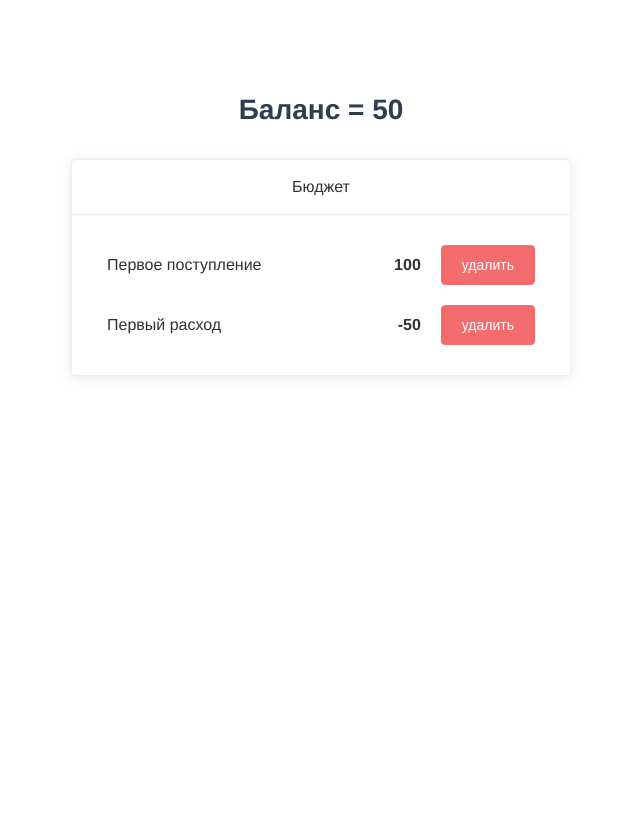
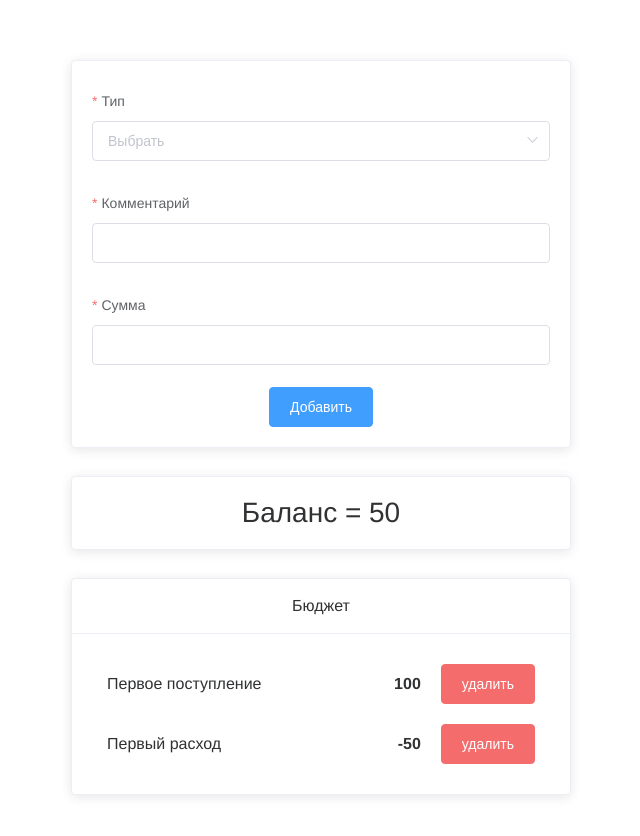
Before and after one commit to agdobrynin/udemy-budget, a Vue app: page / in a window 1280 px wide. Shown: the top 836 px of the page, without its empty margins (319-959 px from the left). Before the commit the page ends 800 px from the top, so only its background shows below. Built offline with nearby package versions, Linux system fonts and the light colour scheme.

Commit message:
Add BudgetFormItem.vue, refactoring Dto to Entity

```diff
--- a/src/App.vue
+++ b/src/App.vue
@@ -1,5 +1,6 @@
 <template>
   <div id="app">
+    <BudgetFormItem></BudgetFormItem>
     <TotalBalance :total="totalBalance"></TotalBalance>
     <BudgetList :list="list" @deleteItem="deleteItem"></BudgetList>
   </div>
@@ -8,15 +9,17 @@
 <script>
 import BudgetList from "@/components/BudgetList";
 import TotalBalance from "@/components/TotalBalance";
-import {BudgetItemIncome} from "@/Dto/BudgetItemIncome";
-import {BudgetItemOutcome} from "@/Dto/BudgetItemOutcome";
+import {BudgetItemIncome} from "@/Entity/BudgetItemIncome";
+import {BudgetItemOutcome} from "@/Entity/BudgetItemOutcome";
+import BudgetFormItem from "@/components/BudgetFormItem";
 
 export default {
   name: "App",
 
   components: {
     BudgetList,
-    TotalBalance
+    TotalBalance,
+    BudgetFormItem,
   },
 
   data: () => ({
@@ -54,6 +57,7 @@ export default {
   font-family: "Helvetica Neue", Helvetica, Arial, sans-serif;
   text-align: center;
   color: #2c3e50;
-  margin-top: 60px;
+  width: 500px;
+  margin: 60px auto;
 }
 </style>
--- a/src/Dto/BudgetItemIncome.js
+++ b/src/Entity/BudgetItemIncome.js
@@ -1,4 +1,4 @@
-import {BudgetItemAbstract} from "@/Dto/BudgetItemAbstract";
+import {BudgetItemAbstract} from "@/Entity/BudgetItemAbstract";
 
 export class BudgetItemIncome extends BudgetItemAbstract {
 
--- a/src/Dto/BudgetItemOutcome.js
+++ b/src/Entity/BudgetItemOutcome.js
@@ -1,4 +1,4 @@
-import {BudgetItemAbstract} from "@/Dto/BudgetItemAbstract";
+import {BudgetItemAbstract} from "@/Entity/BudgetItemAbstract";
 
 export class BudgetItemOutcome extends BudgetItemAbstract {
 
--- /dev/null
+++ b/src/components/BudgetFormItem.vue
@@ -0,0 +1,83 @@
+<template>
+  <ElCard>
+    <ElForm :model="formData" :rules="rules" ref="ruleForm">
+      <ElFormItem label="Тип" prop="type">
+        <ElSelect class="type-select" v-model="formData.type">
+          <ElOption v-for="(typeTitle, key) in typeOfBudget" :key="key" :label="typeTitle" :value="typeTitle"/>
+        </ElSelect>
+      </ElFormItem>
+      <ElFormItem label="Комментарий" prop="comment">
+        <ElInput v-model="formData.comment"></ElInput>
+      </ElFormItem>
+      <ElFormItem label="Сумма" prop="value">
+        <ElInput v-model.number="formData.value"></ElInput>
+      </ElFormItem>
+      <ElButton @click="onSave" type="primary">Добавить</ElButton>
+    </ElForm>
+  </ElCard>
+</template>
+
+<script>
+
+import {BudgetItemIncome} from "@/Entity/BudgetItemIncome";
+import {BudgetItemOutcome} from "@/Entity/BudgetItemOutcome";
+
+const checkSum = (rule, value, callback) => {
+  if (+value <= 0) {
+    callback(new Error("Число должно быть больше нуля"));
+  } else {
+    callback();
+  }
+};
+
+export default {
+  name: "BudgetFormItem",
+  data: () => ({
+
+    formData: {
+      type: undefined,
+      comment: undefined,
+      value: undefined,
+    },
+    /**
+     * Правила валидации полей добавления расхода и дохода.
+     */
+    rules: {
+      type: [
+        {required: true, message: "Укажите тип", trigger: "change"}
+      ],
+      comment: [
+        {required: true, message: "Отметьте комментарий"}
+      ],
+      value: [
+        {required: true, message: "Введите сумму"},
+        {type: "number", message: "Необходимо ввести число"},
+        {validator: checkSum},
+      ],
+    },
+    typeOfBudget: {
+      INCOME: "Приход",
+      OUTCOME: "Расход"
+    }
+  }),
+
+  methods: {
+    async onSave() {
+      this.$refs.ruleForm.validate((valid) => {
+        if (valid) {
+          const BudgetItem = this.formData.type === this.typeOfBudget.INCOME
+              ? new BudgetItemIncome(this.formData.comment, this.formData.value)
+              : new BudgetItemOutcome(this.formData.comment, this.formData.value);
+          console.log(BudgetItem);
+        }
+      });
+    }
+  },
+}
+</script>
+
+<style scoped>
+.type-select {
+  width: 100%;
+}
+</style>
--- a/src/components/BudgetList.vue
+++ b/src/components/BudgetList.vue
@@ -14,11 +14,6 @@
 </template>
 
 <script>
-
-// eslint-disable-next-line no-unused-vars
-import {BudgetItemOutcome} from "@/Dto/BudgetItemOutcome";
-// eslint-disable-next-line no-unused-vars
-import {BudgetItemIncome} from "@/Dto/BudgetItemIncome";
 
 export default {
   name: "BudgetList",
@@ -47,7 +42,6 @@ export default {
 
 <style scoped>
 .budget-list-wrap {
-  max-width: 500px;
   margin: auto;
 }
 
--- a/src/components/TotalBalance.vue
+++ b/src/components/TotalBalance.vue
@@ -1,7 +1,7 @@
 <template>
-  <div class="balance">
+  <ElCard class="balance">
     Баланс = {{ total }}
-  </div>
+  </ElCard>
 </template>
 
 <script>
@@ -20,7 +20,6 @@ export default {
 <style scoped>
 .balance {
   font-size: 28px;
-  font-weight: bold;
-  padding: 1.2em 0em;
+  margin: 1em 0em;
 }
 </style>
```
Also changed, not shown: src/Entity/BudgetItemAbstract.js (renamed from src/Dto/BudgetItemAbstract.js).
